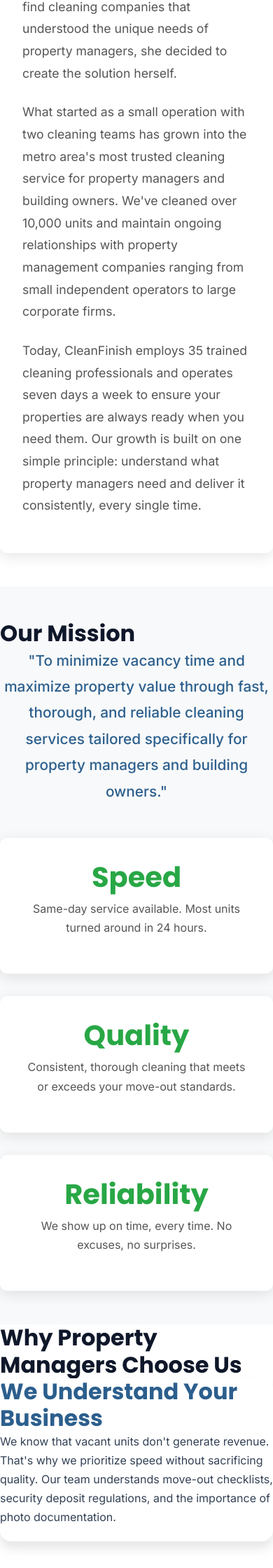
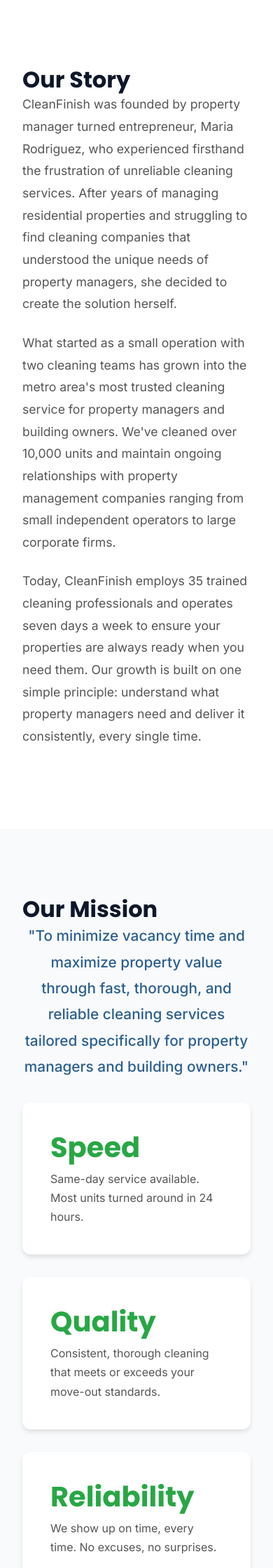
Before and after one commit to mrbriancoheni-collab/cleanfinish, a WordPress theme: template wp-content/themes/cleanfinish-pro/page-about.php in a window 390 px wide. Shown: the part 645-2885 px from the top of the page at 70% size. Run offline with PHP 8.4 and a stand-in for WordPress, Linux system fonts and the light colour scheme; the site name, menu and one post (Sample post) are stand-ins, and other content is empty.

Commit message:
Fix alignment issues on About and Services pages
- Replace incorrect .hero-section with .hero class
- Replace .content-section with .section class
- Add proper .container wrappers to all sections
- Use .section-light class for light background sections
- Replace inline grid styles with proper CSS grid classes
- Use .cta-section for CTA sections
- Update phone number to (279) 264-8539 in Services page CTA
- Ensure all sections follow same structure as home page

```diff
--- a/wp-content/themes/cleanfinish-pro/page-about.php
+++ b/wp-content/themes/cleanfinish-pro/page-about.php
@@ -9,18 +9,21 @@ get_header();
 ?>
 
 <!-- About Hero -->
-<section class="hero-section">
+<section class="hero">
+    <div class="container">
         <div class="hero-content">
             <h1>About CleanFinish</h1>
-        <p class="tagline">Your Trusted Partner in Professional Property Cleaning Since 2013</p>
+            <p class="hero-subtitle">Your Trusted Partner in Professional Property Cleaning Since 2013</p>
+        </div>
     </div>
 </section>
 
 <!-- Our Story -->
-<section class="content-section">
-    <div style="max-width: 900px; margin: 0 auto 3rem; background: #fff; padding: 2rem; border-radius: 10px; box-shadow: 0 5px 20px rgba(0,0,0,0.1);">
+<section class="section">
+    <div class="container">
         <h2 class="section-title">Our Story</h2>
 
+        <div style="max-width: 900px; margin: 0 auto;">
             <p style="font-size: 1.1rem; line-height: 1.8; color: #555; margin-bottom: 1.5rem;">
                 CleanFinish was founded by property manager turned entrepreneur, Maria Rodriguez, who experienced firsthand the frustration of unreliable cleaning services. After years of managing residential properties and struggling to find cleaning companies that understood the unique needs of property managers, she decided to create the solution herself.
             </p>
@@ -33,11 +36,12 @@ get_header();
                 Today, CleanFinish employs 35 trained cleaning professionals and operates seven days a week to ensure your properties are always ready when you need them. Our growth is built on one simple principle: understand what property managers need and deliver it consistently, every single time.
             </p>
         </div>
+    </div>
 </section>
 
 <!-- Our Mission -->
-<section class="content-section" style="background-color: #f8f9fa; padding: 3rem 20px; margin: 0;">
-    <div style="max-width: 1200px; margin: 0 auto;">
+<section class="section section-light">
+    <div class="container">
         <h2 class="section-title">Our Mission</h2>
 
         <div style="max-width: 800px; margin: 0 auto; text-align: center;">
@@ -46,18 +50,18 @@ get_header();
             </p>
         </div>
 
-        <div style="display: grid; grid-template-columns: repeat(auto-fit, minmax(250px, 1fr)); gap: 2rem; margin-top: 3rem;">
-            <div style="background: #fff; padding: 2rem; border-radius: 10px; text-align: center; box-shadow: 0 5px 20px rgba(0,0,0,0.1);">
+        <div class="features-grid">
+            <div class="feature-card">
                 <h3 style="color: #28a745; font-size: 2.5rem; margin-bottom: 0.5rem;">Speed</h3>
                 <p style="color: #555;">Same-day service available. Most units turned around in 24 hours.</p>
             </div>
 
-            <div style="background: #fff; padding: 2rem; border-radius: 10px; text-align: center; box-shadow: 0 5px 20px rgba(0,0,0,0.1);">
+            <div class="feature-card">
                 <h3 style="color: #28a745; font-size: 2.5rem; margin-bottom: 0.5rem;">Quality</h3>
                 <p style="color: #555;">Consistent, thorough cleaning that meets or exceeds your move-out standards.</p>
             </div>
 
-            <div style="background: #fff; padding: 2rem; border-radius: 10px; text-align: center; box-shadow: 0 5px 20px rgba(0,0,0,0.1);">
+            <div class="feature-card">
                 <h3 style="color: #28a745; font-size: 2.5rem; margin-bottom: 0.5rem;">Reliability</h3>
                 <p style="color: #555;">We show up on time, every time. No excuses, no surprises.</p>
             </div>
@@ -66,7 +70,8 @@ get_header();
 </section>
 
 <!-- Why Property Managers Choose Us -->
-<section class="content-section">
+<section class="section">
+    <div class="container">
         <h2 class="section-title">Why Property Managers Choose Us</h2>
 
         <div class="services-grid">
@@ -100,11 +105,12 @@ get_header();
             <p>Online booking portal, digital invoicing, and automated reporting. Integrate our services into your existing property management systems seamlessly.</p>
         </div>
         </div>
+    </div>
 </section>
 
 <!-- Our Team -->
-<section class="content-section" style="background-color: #fff; padding: 3rem 20px; margin: 0;">
-    <div style="max-width: 1200px; margin: 0 auto;">
+<section class="section section-light">
+    <div class="container">
         <h2 class="section-title">Our Team</h2>
         <p class="section-subtitle">Experienced professionals dedicated to your success</p>
 
@@ -134,10 +140,10 @@ get_header();
 </section>
 
 <!-- Our Commitment -->
-<section class="content-section">
+<section class="section">
+    <div class="container">
         <h2 class="section-title">Our Commitment to You</h2>
 
-    <div style="max-width: 900px; margin: 0 auto;">
         <div class="features-list">
             <div class="feature-item">
                 <div class="feature-icon">✅</div>
@@ -191,13 +197,15 @@ get_header();
 </section>
 
 <!-- CTA Section -->
-<section class="hero-section" style="padding: 3rem 2rem;">
-    <div class="hero-content">
-        <h2 style="font-size: 2rem; margin-bottom: 1rem;">Partner with CleanFinish</h2>
-        <p style="font-size: 1.1rem; margin-bottom: 2rem;">Join hundreds of property managers who trust us to keep their properties rent-ready and profitable.</p>
-        <div class="cta-buttons">
+<section class="cta-section">
+    <div class="container">
+        <div class="cta-content">
+            <h2>Partner with CleanFinish</h2>
+            <p>Join hundreds of property managers who trust us to keep their properties rent-ready and profitable.</p>
+            <div class="hero-buttons">
                 <a href="<?php echo esc_url(home_url('/contact/')); ?>" class="btn btn-primary">Contact Us Today</a>
                 <a href="<?php echo esc_url(home_url('/services/')); ?>" class="btn btn-secondary">View Services</a>
+            </div>
         </div>
     </div>
 </section>
```
Also changed, not shown: wp-content/themes/cleanfinish-pro/template-services.php (+28 -17 lines). Lines whose indentation alone changed are shown as unchanged.
